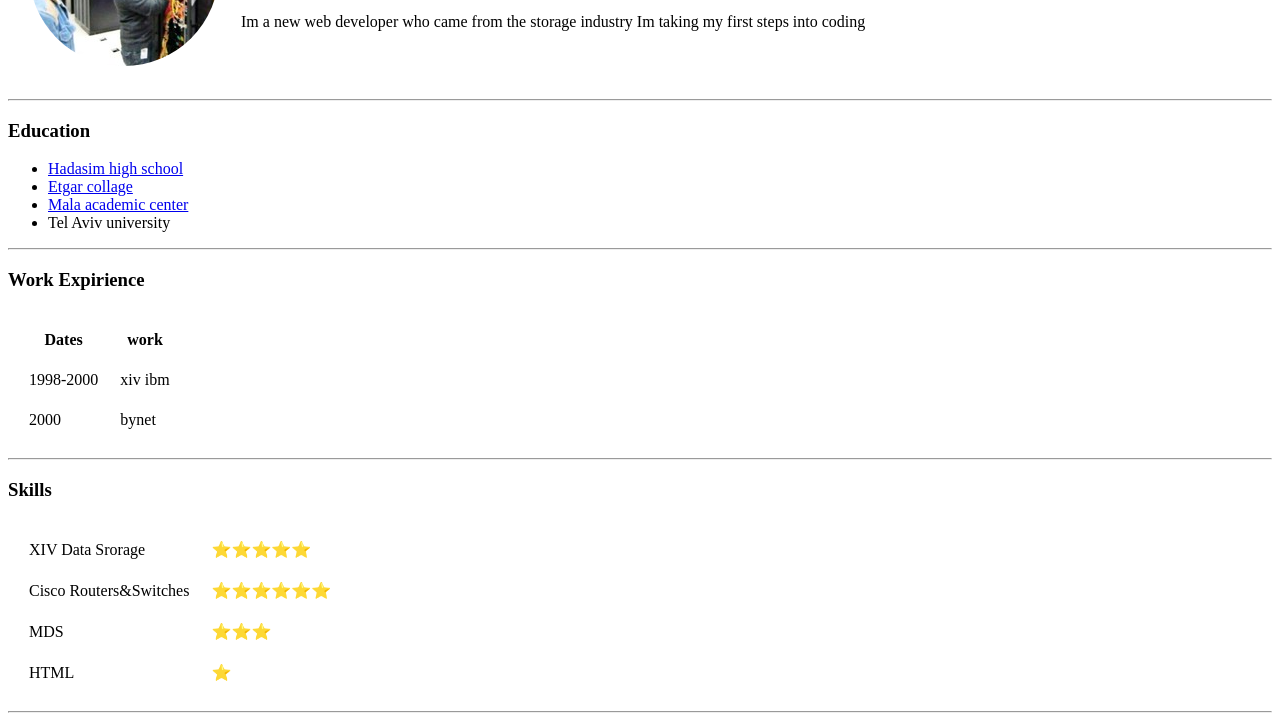
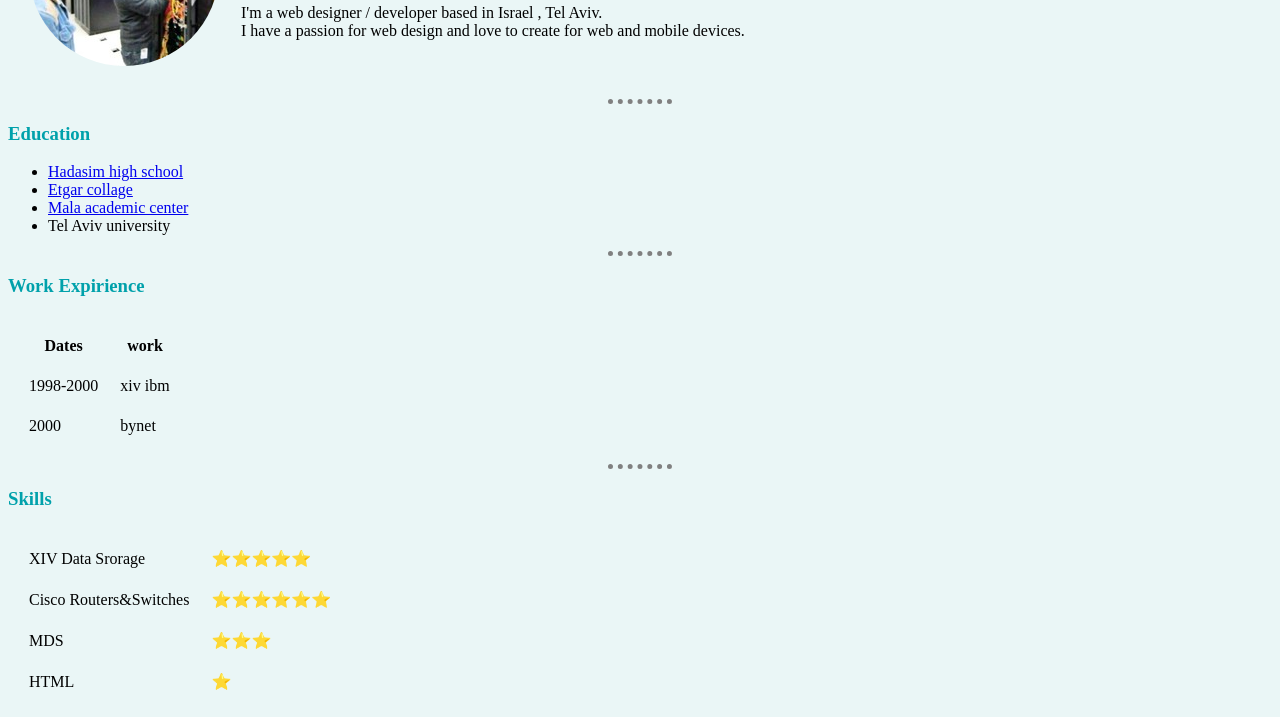
Before and after one commit to kobiNahon/MYCV, a plain HTML site: page index.html in a window 1280 px wide. Shown: the part 153-870 px from the top of the page. Drawn offline with Linux system fonts and the light colour scheme; files that its build step writes are made by us from their sources.

Commit message:
Add files via upload

```diff
--- a/index.html
+++ b/index.html
@@ -4,6 +4,7 @@
 <head>
   <meta charset="utf-8">
   <title>kobi nahon new web site</title>
+  <link rel="stylesheet" href="css/styles.css">
 </head>
 
 <body>
@@ -14,7 +15,10 @@
         <h1>Kobi Nahon</h1>
         <p><em>Web Developer and <strong><a href="https://www.linkedin.com/in/kobi-nahon-4a73666a">Storage Expert</a></strong></em></p><!-- my title goes here -->
 
-        <p>Im a new web developer who came from the storage industry Im taking my first steps into coding</p>
+        <p>I'm a web designer / developer
+          based in Israel , Tel Aviv.<br>
+          I have a passion for web design
+          and love to create for web and mobile devices.</p>
         <!-- my bio      -->
     </tr>
   </table>
--- /dev/null
+++ b/styles.css
@@ -0,0 +1,24 @@
+body {
+  background-color: #eaf6f6;
+}
+
+hr {
+  border-style: none;
+  border-top-style: dotted;
+  width: 5%;
+  border-color: grey;
+  border-width: 5px;
+}
+
+h1 {
+  color: #16817a;
+}
+
+h3 {
+  color: #00a1ab;
+}
+
+/*p{text-align: center;
+
+
+}*/
```
Also changed, not shown: hobbies.html (+9 -1 lines), my-contact.html (+4 -2 lines). Lines whose indentation alone changed are shown as unchanged.
